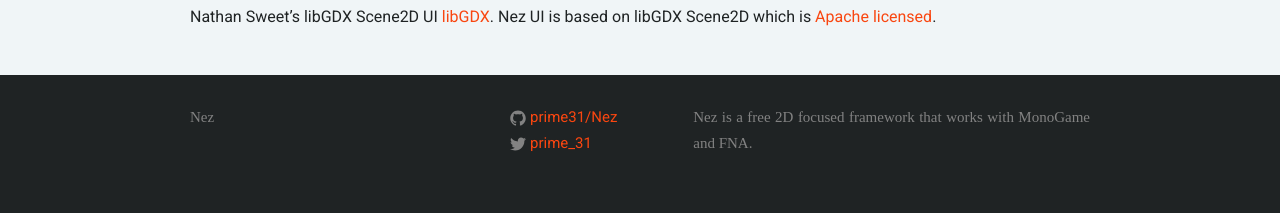
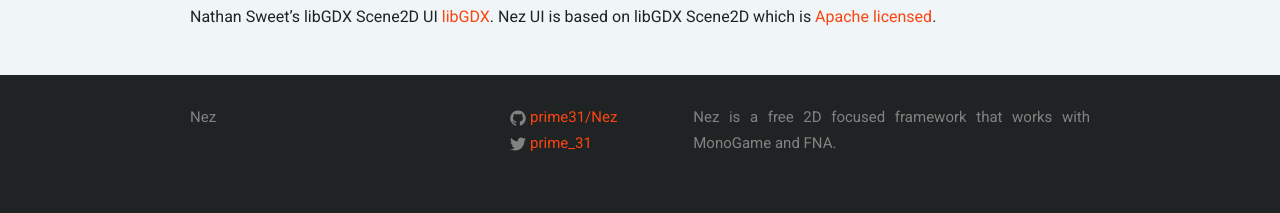
Before and after one commit to prime31/Nez, a Jekyll site: the page built from index.md, in a window 1280 px wide. Shown: the part 3976-4189 px from the top of the page. Built offline with Jekyll 4.4.1, drawn with Linux system fonts in a browser that asks for light colours.

Commit message:
fix for footer font

```diff
--- a/_sass/_style.scss
+++ b/_sass/_style.scss
@@ -6,6 +6,11 @@
 .page-content{
     background-color: $light-background-color;
 }
+
+.site-footer{
+    font-family: $base-font-family
+}
+
 .page-content p,
 .page-content ul,
 .page-content ol,
```
